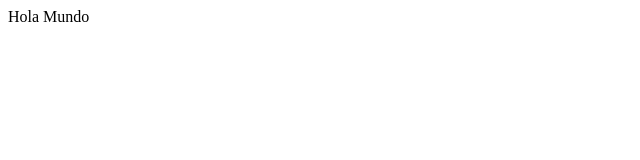
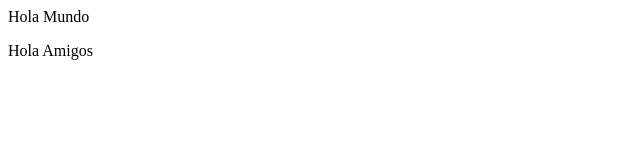
Before and after one commit to airam-santos/saludo, a plain HTML site: page index.html in a window 1280 px wide. Shown: the full height of the page, 0-640 px from the left. Drawn offline with Linux system fonts and the light colour scheme.

Commit message:
añadido saludo

```diff
--- a/index.html
+++ b/index.html
@@ -3,6 +3,6 @@
 <body>
 
 <p>Hola Mundo</p>
-
+<p>Hola Amigos </p>
 </body>
 </html>
```
